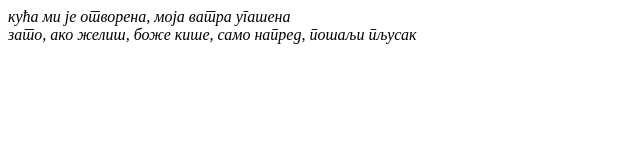
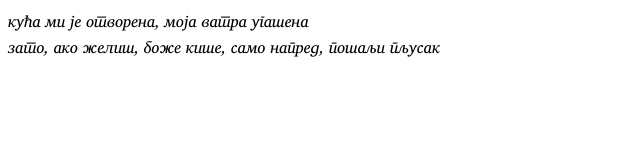
Before and after one commit to Zabolekar/zabolekar.github.io, a plain HTML site: page index.html in a window 1280 px wide. Shown: the whole page, without its empty margins (0-640 px from the left). Drawn offline with Linux system fonts and the light colour scheme.

Commit message:
Switching to the woff font

```diff
--- a/index.css
+++ b/index.css
@@ -5,6 +5,6 @@
 }
 
 body {
-   font-family: "Charis SIL";
+   font-family: "Charis SIL Web";
    font-style: italic;
 }
```
